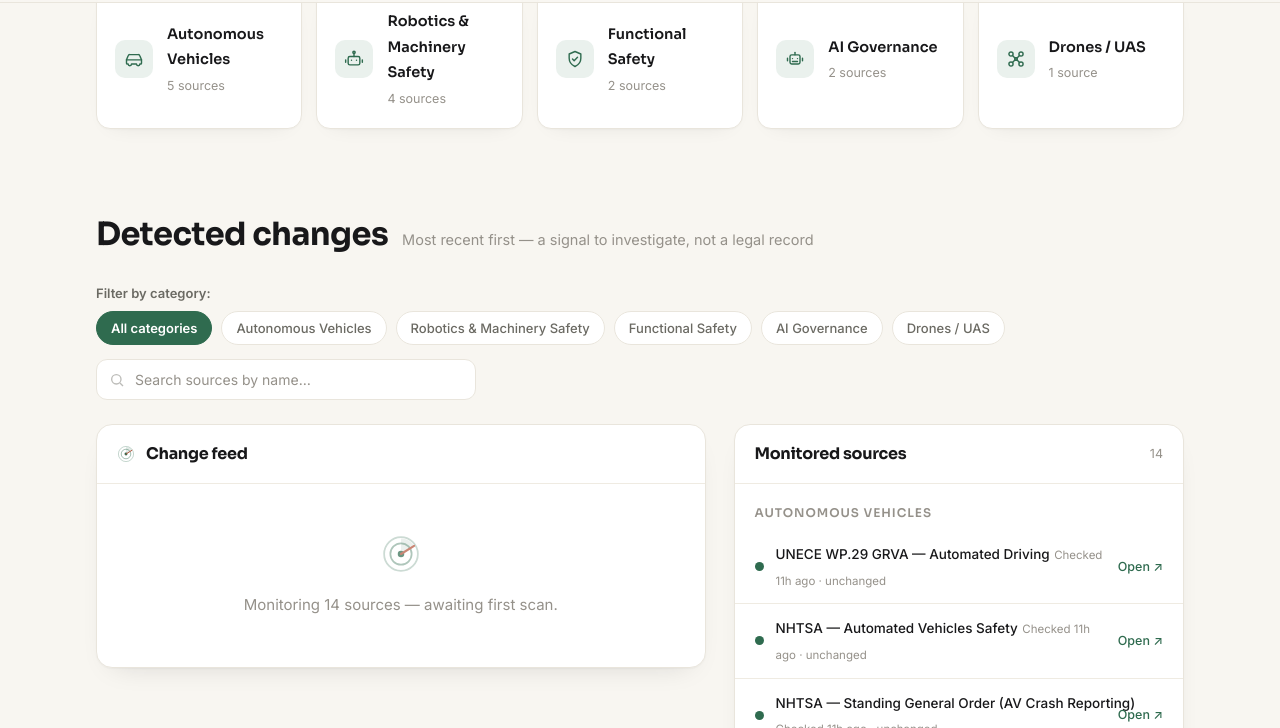
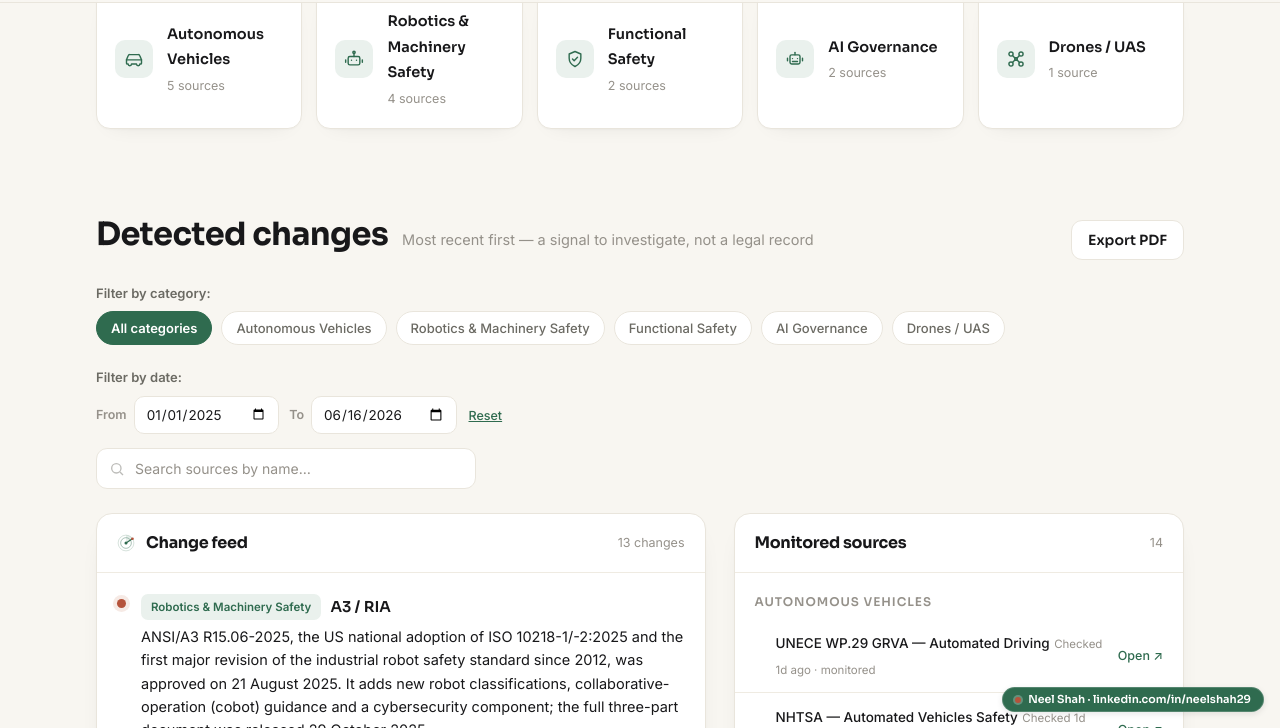
Before and after one commit to Pivot12/AV-Robotics-Standards-Radar, a website: page public/index.html in a window 1280 px wide. Both pictures are taken after a click on the button "All categories". Shown: the part 1011-1739 px from the top of the page. Drawn offline with Linux system fonts and the light colour scheme.

Commit message:
Add files via upload

```diff
--- a/public/data/changes.json
+++ b/public/data/changes.json
@@ -1,6 +1,6 @@
 {
   "meta": {
-    "lastRun": "2026-06-15T19:16:00.856Z",
+    "lastRun": "2026-06-15T00:00:00Z",
     "sourcesMonitored": 14
   },
   "sources": [
@@ -10,9 +10,8 @@
       "authority": "UNECE WP.29 GRVA",
       "region": "Autonomous Vehicles",
       "url": "https://unece.org/transport/vehicle-regulations-wp29/working-parties/grva",
-      "lastChecked": "2026-06-15T19:14:49.939Z",
-      "status": "unchanged",
-      "chars": 537,
+      "lastChecked": "2026-06-15T00:00:00Z",
+      "status": "monitored",
       "delta": 0
     },
     {
@@ -21,9 +20,8 @@
       "authority": "NHTSA",
       "region": "Autonomous Vehicles",
       "url": "https://www.nhtsa.gov/vehicle-safety/automated-vehicles-safety",
-      "lastChecked": "2026-06-15T19:14:57.088Z",
-      "status": "unchanged",
-      "chars": 10928,
+      "lastChecked": "2026-06-15T00:00:00Z",
+      "status": "monitored",
       "delta": 0
     },
     {
@@ -32,9 +30,8 @@
       "authority": "NHTSA",
       "region": "Autonomous Vehicles",
       "url": "https://www.nhtsa.gov/laws-regulations/standing-general-order-crash-reporting",
-      "lastChecked": "2026-06-15T19:14:58.736Z",
-      "status": "unchanged",
-      "chars": 18868,
+      "lastChecked": "2026-06-15T00:00:00Z",
+      "status": "monitored",
       "delta": 0
     },
     {
@@ -43,9 +40,8 @@
       "authority": "California DMV",
       "region": "Autonomous Vehicles",
       "url": "https://www.dmv.ca.gov/portal/vehicle-industry-services/autonomous-vehicles/",
-      "lastChecked": "2026-06-15T19:15:05.564Z",
-      "status": "unchanged",
-      "chars": 21830,
+      "lastChecked": "2026-06-15T00:00:00Z",
+      "status": "monitored",
       "delta": 0
     },
     {
@@ -54,9 +50,8 @@
       "authority": "California CPUC",
       "region": "Autonomous Vehicles",
       "url": "https://www.cpuc.ca.gov/regulatory-services/licensing/transportation-licensing-and-analysis-branch/autonomous-vehicle-programs",
-      "lastChecked": "2026-06-15T19:15:10.342Z",
-      "status": "unchanged",
-      "chars": 8414,
+      "lastChecked": "2026-06-15T00:00:00Z",
+      "status": "monitored",
       "delta": 0
     },
     {
@@ -65,9 +60,8 @@
       "authority": "ISO/TC 299",
       "region": "Robotics & Machinery Safety",
       "url": "https://www.iso.org/committee/5915511.html",
-      "lastChecked": "2026-06-15T19:15:16.040Z",
-      "status": "unchanged",
-      "chars": 512,
+      "lastChecked": "2026-06-15T00:00:00Z",
+      "status": "monitored",
       "delta": 0
     },
     {
@@ -76,9 +70,8 @@
       "authority": "A3 / RIA",
       "region": "Robotics & Machinery Safety",
       "url": "https://www.automate.org/robotics/standards",
-      "lastChecked": "2026-06-15T19:15:30.399Z",
-      "status": "unchanged",
-      "chars": 26338,
+      "lastChecked": "2026-06-15T00:00:00Z",
+      "status": "monitored",
       "delta": 0
     },
     {
@@ -87,9 +80,8 @@
       "authority": "OSHA",
       "region": "Robotics & Machinery Safety",
       "url": "https://www.osha.gov/robotics",
-      "lastChecked": "2026-06-15T19:15:35.645Z",
-      "status": "unchanged",
-      "chars": 17238,
+      "lastChecked": "2026-06-15T00:00:00Z",
+      "status": "monitored",
       "delta": 0
     },
     {
@@ -98,9 +90,8 @@
       "authority": "European Commission",
       "region": "Robotics & Machinery Safety",
       "url": "https://single-market-economy.ec.europa.eu/sectors/mechanical-engineering/machinery_en",
-      "lastChecked": "2026-06-15T19:15:38.904Z",
-      "status": "unchanged",
-      "chars": 9357,
+      "lastChecked": "2026-06-15T00:00:00Z",
+      "status": "monitored",
       "delta": 0
     },
     {
@@ -109,9 +100,8 @@
       "authority": "ISO/TC 22",
       "region": "Functional Safety",
       "url": "https://www.iso.org/committee/46706.html",
-      "lastChecked": "2026-06-15T19:15:42.803Z",
-      "status": "unchanged",
-      "chars": 510,
+      "lastChecked": "2026-06-15T00:00:00Z",
+      "status": "monitored",
       "delta": 0
     },
     {
@@ -120,9 +110,8 @@
       "authority": "IEC",
       "region": "Functional Safety",
       "url": "https://www.iec.ch/functionalsafety",
-      "lastChecked": "2026-06-15T19:15:49.882Z",
-      "status": "unchanged",
-      "chars": 124,
+      "lastChecked": "2026-06-15T00:00:00Z",
+      "status": "monitored",
       "delta": 0
     },
     {
@@ -131,9 +120,8 @@
       "authority": "European Commission",
       "region": "AI Governance",
       "url": "https://digital-strategy.ec.europa.eu/en/policies/regulatory-framework-ai",
-      "lastChecked": "2026-06-15T19:15:53.903Z",
-      "status": "unchanged",
-      "chars": 30603,
+      "lastChecked": "2026-06-15T00:00:00Z",
+      "status": "monitored",
       "delta": 0
     },
     {
@@ -142,9 +130,8 @@
       "authority": "NIST",
       "region": "AI Governance",
       "url": "https://www.nist.gov/itl/ai-risk-management-framework",
-      "lastChecked": "2026-06-15T19:15:55.480Z",
-      "status": "unchanged",
-      "chars": 6163,
+      "lastChecked": "2026-06-15T00:00:00Z",
+      "status": "monitored",
       "delta": 0
     },
     {
@@ -153,11 +140,102 @@
       "authority": "FAA",
       "region": "Drones / UAS",
       "url": "https://www.faa.gov/uas",
-      "lastChecked": "2026-06-15T19:15:57.221Z",
-      "status": "unchanged",
-      "chars": 19519,
+      "lastChecked": "2026-06-15T00:00:00Z",
+      "status": "monitored",
       "delta": 0
     }
   ],
-  "changes": []
+  "changes": [
+    {
+      "date": "2025-08-21",
+      "region": "Robotics & Machinery Safety",
+      "authority": "A3 / RIA",
+      "url": "https://www.automate.org/robotics/news/new-ansi-a3-r15-06-2025-american-national-standard-for-industrial-robot-safety-now-available-for-purchase",
+      "note": "ANSI/A3 R15.06-2025, the US national adoption of ISO 10218-1/-2:2025 and the first major revision of the industrial robot safety standard since 2012, was approved on 21 August 2025. It adds new robot classifications, collaborative-operation (cobot) guidance and a cybersecurity component; the full three-part document was released 29 October 2025."
+    },
+    {
+      "date": "2025-08-07",
+      "region": "Drones / UAS",
+      "authority": "FAA",
+      "url": "https://www.faa.gov/newsroom/BVLOS_NPRM_website_version.pdf",
+      "note": "FAA released its Notice of Proposed Rulemaking for Part 108, the first dedicated framework for routine Beyond Visual Line of Sight (BVLOS) drone operations. The 700+ page proposal would replace per-flight waivers with operational-area approvals and mandate detect-and-avoid, Remote ID and UTM integration; the comment period closed 6 October 2025."
+    },
+    {
+      "date": "2025-08-02",
+      "region": "AI Governance",
+      "authority": "European Commission",
+      "url": "https://digital-strategy.ec.europa.eu/en/policies/regulatory-framework-ai",
+      "note": "EU AI Act obligations for General-Purpose AI (GPAI) models began to apply on 2 August 2025, including transparency, technical-documentation and copyright duties for all GPAI providers plus additional systemic-risk obligations for the largest models. Core governance and enforcement provisions also entered into application."
+    },
+    {
+      "date": "2025-07-10",
+      "region": "AI Governance",
+      "authority": "European Commission",
+      "url": "https://digital-strategy.ec.europa.eu/en/policies/contents-code-gpai",
+      "note": "The European Commission's AI Office published the final General-Purpose AI Code of Practice on 10 July 2025. The voluntary code (Transparency, Copyright, and Safety & Security chapters) gives GPAI providers an operational route to demonstrate compliance with AI Act Articles 53 and 55 ahead of the 2 August 2025 obligations."
+    },
+    {
+      "date": "2025-06-24",
+      "region": "Autonomous Vehicles",
+      "authority": "UNECE WP.29 GRVA",
+      "url": "https://unece.org/transport/documents/2025/06/informal-documents/secretariat-draft-running-order-196th-session-wp29",
+      "note": "At its 196th session (24-27 June 2025), the UNECE World Forum WP.29 considered amendments to UN Regulation No. 171 on Driver Control Assistance Systems (DCAS, an SAE Level 2 framework) alongside dozens of other vehicle regulations. GRVA had developed a 01 series and a draft 02 series of amendments expanding DCAS provisions."
+    },
+    {
+      "date": "2025-06-13",
+      "region": "Autonomous Vehicles",
+      "authority": "NHTSA",
+      "url": "https://www.nhtsa.gov/document/part-555-letter-june-2025",
+      "note": "NHTSA announced the next step in its Automated Vehicle Framework on 13 June 2025, streamlining the Part 555 exemption process for commercial AV deployment and expanding the Automated Vehicle Exemption Program (AVEP) to include domestically produced vehicles, previously open only to imported AVs."
+    },
+    {
+      "date": "2025-05-19",
+      "region": "Autonomous Vehicles",
+      "authority": "California CPUC",
+      "url": "https://www.cpuc.ca.gov/-/media/cpuc-website/divisions/consumer-protection-and-enforcement-division/documents/tlab/av-programs/waymo-al-3-disposition-letter-20250519.pdf",
+      "note": "The California CPUC approved Waymo's updated passenger safety plan on 19 May 2025, authorizing expansion of its fared driverless ride-hailing service to additional Bay Area territory including San Jose and the Peninsula."
+    },
+    {
+      "date": "2025-04-25",
+      "region": "Autonomous Vehicles",
+      "authority": "California DMV",
+      "url": "https://www.dmv.ca.gov/portal/news-and-media/dmv-opens-15-day-public-comment-period-on-autonomous-heavy-and-light-duty-vehicles/",
+      "note": "On 25 April 2025 the California DMV issued a notice of proposed regulations revising AV testing and deployment rules, for the first time covering heavy-duty commercial autonomous vehicles (GVWR over 10,001 lbs) and adding staged mileage requirements (50,000 light-duty / 500,000 heavy-duty per phase) plus a structured safety case."
+    },
+    {
+      "date": "2025-04-24",
+      "region": "Autonomous Vehicles",
+      "authority": "NHTSA",
+      "url": "https://www.nhtsa.gov/sites/nhtsa.gov/files/2025-04/third-amended-SGO-2021-01_2025.pdf",
+      "note": "NHTSA issued the Third Amended Standing General Order on crash reporting for ADS and Level 2 ADAS on 24 April 2025 (effective 16 June 2025), reducing duplicative reporting between ADS-equipment makers and vehicle manufacturers and refining reportable-incident thresholds."
+    },
+    {
+      "date": "2025-02-28",
+      "region": "Robotics & Machinery Safety",
+      "authority": "ISO/TC 299",
+      "url": "https://www.iso.org/standard/73933.html",
+      "note": "ISO published the fully revised ISO 10218-1:2025 (industrial robots) and ISO 10218-2:2025 (robot applications and cells) in February 2025, the first overhaul since 2011. The revision incorporates collaborative-operation requirements, expands functional-safety guidance and adds cybersecurity requirements relevant to robot safety."
+    },
+    {
+      "date": "2025-02-02",
+      "region": "AI Governance",
+      "authority": "European Commission",
+      "url": "https://digital-strategy.ec.europa.eu/en/policies/regulatory-framework-ai",
+      "note": "The EU AI Act's first operative obligations took effect on 2 February 2025: bans on 'unacceptable risk' AI practices (e.g. social scoring and certain manipulative or biometric uses) became enforceable, and providers/deployers became obliged to ensure staff AI literacy."
+    },
+    {
+      "date": "2025-01-27",
+      "region": "Functional Safety",
+      "authority": "NHTSA",
+      "url": "https://www.federalregister.gov/documents/2025/01/27/2025-01832/federal-motor-vehicle-safety-standards-automatic-emergency-braking-systems-for-light-vehicles",
+      "note": "NHTSA delayed the effective date of the FMVSS No. 127 light-vehicle automatic-emergency-braking final rule (version published 26 November 2024) to 20 March 2025 and granted portions of industry petitions for reconsideration, following a 20 January 2025 presidential regulatory-review memorandum."
+    },
+    {
+      "date": "2025-01-15",
+      "region": "Autonomous Vehicles",
+      "authority": "NHTSA",
+      "url": "https://nhtsa.gov/press-releases/nhtsa-proposes-national-program-vehicles-automated-driving-systems",
+      "note": "In January 2025 NHTSA issued an NPRM proposing the ADS-equipped Vehicle Safety, Transparency, and Evaluation Program (AV STEP), a voluntary national program requiring participants to submit a safety case and consent to independent assessment and ongoing oversight of ADS operations."
+    }
+  ]
 }
--- a/public/index.html
+++ b/public/index.html
@@ -126,6 +126,20 @@
   /* ---- Filter bar ---- */
   .filterbar { display: flex; flex-direction: column; gap: 14px; margin-bottom: 24px; }
   .filter-label { font-size: 13px; font-weight: 600; color: var(--muted); margin-bottom: 8px; }
+  .filter-row { display: flex; flex-wrap: wrap; gap: 22px; align-items: flex-end; }
+  .filter-col { display: flex; flex-direction: column; }
+  .date-controls { display: flex; flex-wrap: wrap; align-items: center; gap: 10px; }
+  .date-field { display: flex; align-items: center; gap: 7px; }
+  .date-field span { font-size: 12.5px; font-weight: 600; color: var(--secondary-ink); }
+  .date-field input {
+    padding: 9px 11px; border-radius: 10px; border: 1px solid var(--line);
+    background: var(--card); color: var(--ink); font-family: "Inter"; font-size: 13.5px;
+  }
+  .date-field input:focus { outline: 2px solid var(--emerald); outline-offset: 1px; border-color: var(--emerald); }
+  .date-reset {
+    font-family: "Inter"; font-size: 12.5px; font-weight: 500; cursor: pointer;
+    background: none; border: none; color: var(--emerald); padding: 4px 2px; text-decoration: underline;
+  }
   .chips { display: flex; flex-wrap: wrap; gap: 9px; }
   .chip {
     font-family: "Inter"; font-size: 13px; font-weight: 500; cursor: pointer;
@@ -230,11 +244,51 @@
 
   .disclaimer { font-size: 12.5px; color: var(--secondary-ink); margin-top: 18px; max-width: 74ch; line-height: 1.55; }
 
+  /* ---- Persistent attribution badge ---- */
+  .attribution-badge {
+    position: fixed; right: 16px; bottom: 16px; z-index: 60;
+    display: inline-flex; align-items: center; gap: 7px;
+    font-family: "Sora", system-ui, sans-serif; font-size: 11px; font-weight: 600;
+    color: #FFFFFF; background: var(--emerald);
+    border: 1px solid rgba(255,255,255,0.18); border-radius: 999px;
+    padding: 6px 12px; text-decoration: none; line-height: 1;
+    box-shadow: 0 2px 6px rgba(24,24,26,0.10), 0 10px 24px -14px rgba(47,107,79,0.55);
+    transition: transform .1s ease, background .15s ease;
+  }
+  .attribution-badge:hover { background: #275a43; text-decoration: none; transform: translateY(-1px); }
+  .attribution-badge .badge-dot { width: 6px; height: 6px; border-radius: 50%; background: var(--terracotta); flex: none; box-shadow: 0 0 0 2px rgba(255,255,255,0.25); }
+  .foot .by { color: var(--muted); }
+  .foot .by a { color: var(--emerald); font-weight: 600; }
+
+  /* ---- Print-only header ---- */
+  .print-header { display: none; }
+
   @media (max-width: 480px) {
     .wrap { padding: 0 18px; }
     .hero { padding: 52px 0 30px; }
     .stat-row { gap: 26px; }
     .nav a.navlink { display: none; }
+    .attribution-badge { display: none; }
+    .filter-row { gap: 16px; }
+  }
+
+  /* ---- Print styles ---- */
+  @media print {
+    html, body { background: #FFFFFF !important; }
+    .bg-layer, header.site, .hero-cta, .attribution-badge,
+    .btn, .chip, .date-reset, .search-wrap, .card-form, #signup,
+    .nav, footer.site { display: none !important; }
+    section { padding: 12px 0 !important; }
+    .panel { box-shadow: none !important; border: 1px solid #ccc !important; }
+    .feed-item { break-inside: avoid; }
+    a[href]::after { content: ""; }
+    .print-header {
+      display: block; padding: 0 0 16px; margin-bottom: 16px;
+      border-bottom: 2px solid var(--emerald);
+    }
+    .print-header .ph-title { font-family: "Sora", sans-serif; font-size: 22px; font-weight: 800; color: var(--ink); margin: 0 0 4px; }
+    .print-header .ph-by { font-size: 13px; color: var(--emerald); font-weight: 600; margin: 0 0 6px; }
+    .print-header .ph-note { font-size: 11.5px; color: var(--muted); margin: 0; max-width: 78ch; }
   }
 </style>
 </head>
@@ -254,11 +308,12 @@
 <!-- Shared logo mark (refined radar / signal sweep, light bg) -->
 <svg width="0" height="0" style="position:absolute" aria-hidden="true">
   <symbol id="radarmark" viewBox="0 0 32 32">
-    <circle cx="16" cy="16" r="13.5" fill="none" stroke="#2F6B4F" stroke-width="1.4" opacity="0.35"/>
-    <circle cx="16" cy="16" r="8.5" fill="none" stroke="#2F6B4F" stroke-width="1.4" opacity="0.55"/>
-    <circle cx="16" cy="16" r="2.6" fill="#2F6B4F"/>
-    <path d="M16 16 L16 3.5 A12.5 12.5 0 0 1 26.5 9.5 Z" fill="#2F6B4F" opacity="0.14"/>
-    <line x1="16" y1="16" x2="26.5" y2="9.5" stroke="#B5533B" stroke-width="1.7" stroke-linecap="round"/>
+    <circle cx="16" cy="16" r="14" fill="none" stroke="#2F6B4F" stroke-width="1.6" opacity="0.22"/>
+    <circle cx="16" cy="16" r="9.5" fill="none" stroke="#2F6B4F" stroke-width="1.6" opacity="0.45"/>
+    <path d="M16 16 L16 2 A14 14 0 0 1 28.1 9 Z" fill="#2F6B4F" opacity="0.12"/>
+    <path d="M16 16 L27.5 8.4" fill="none" stroke="#2F6B4F" stroke-width="2" stroke-linecap="round"/>
+    <circle cx="27.5" cy="8.4" r="2.4" fill="#B5533B"/>
+    <circle cx="16" cy="16" r="2.7" fill="#2F6B4F"/>
   </symbol>
 </svg>
 
@@ -319,15 +374,33 @@
   <!-- FILTER + FEED + SOURCES -->
   <section id="feed">
     <div class="wrap">
+      <div class="print-header" aria-hidden="true">
+        <p class="ph-title">AV &amp; Robotics Standards Radar</p>
+        <p class="ph-by">Prepared by Neel Shah · linkedin.com/in/neelshah29</p>
+        <p class="ph-note">This is a monitoring feed. Each entry indicates that an official regulator or standards-body page was detected to have changed — always confirm the substance with the official source before acting.</p>
+      </div>
+
       <div class="sec-head">
         <h2>Detected changes</h2>
         <span class="sub">Most recent first — a signal to investigate, not a legal record</span>
+        <span class="nav-spacer" style="flex:1"></span>
+        <button type="button" class="btn btn-ghost" id="export-pdf">Export PDF</button>
       </div>
 
       <div class="filterbar">
-        <div>
-          <div class="filter-label">Filter by category:</div>
-          <div class="chips" id="region-chips"></div>
+        <div class="filter-row">
+          <div class="filter-col">
+            <div class="filter-label">Filter by category:</div>
+            <div class="chips" id="region-chips"></div>
+          </div>
+          <div class="filter-col">
+            <div class="filter-label">Filter by date:</div>
+            <div class="date-controls">
+              <label class="date-field"><span>From</span><input type="date" id="date-from" aria-label="From date" /></label>
+              <label class="date-field"><span>To</span><input type="date" id="date-to" aria-label="To date" /></label>
+              <button type="button" class="date-reset" id="date-reset">Reset</button>
+            </div>
+          </div>
         </div>
         <div class="search-wrap">
           <svg width="16" height="16" viewBox="0 0 24 24" fill="none" stroke="currentColor" stroke-width="2"><circle cx="11" cy="11" r="7"/><line x1="16.5" y1="16.5" x2="21" y2="21"/></svg>
@@ -377,7 +450,7 @@
           </form>
         </div>
 
-        <div class="card-form">
+        <div class="card-form" id="contact">
           <h3>Contact us</h3>
           <p class="sub">Questions, a source we should add, or feedback? Send a note.</p>
           <form id="contact-form" novalidate>
@@ -410,15 +483,21 @@
       AV &amp; Robotics Standards Radar
     </span>
     <span class="foot-spacer"></span>
+    <span class="by">Built by <a href="https://linkedin.com/in/neelshah29" target="_blank" rel="noopener noreferrer">Neel Shah</a></span>
     <span>© <span id="year"></span> AV &amp; Robotics Standards Radar</span>
     <a href="privacy.html">Privacy</a>
   </div>
 </footer>
 
+<a class="attribution-badge" href="https://linkedin.com/in/neelshah29" target="_blank" rel="noopener noreferrer" title="Neel Shah on LinkedIn">
+  <span class="badge-dot" aria-hidden="true"></span>
+  Neel Shah · linkedin.com/in/neelshah29
+</a>
+
 <script>
   /* ===== Shared contract (identical across all three apps) ===== */
   const APP_NAME = "AV & Robotics Standards Radar";
-  const WEBHOOK_URL = "REPLACE_WITH_APPS_SCRIPT_URL";
+  const WEBHOOK_URL = "https://script.google.com/macros/s/AKfycbwfn4lGwz_v3XsaAsAc8vtIejZ1tvF437Kk91cD4bF8Zu63Dvrpvxs51aAt4mOyrNQs/exec";
   const _t0 = Date.now();
   const _ctx = () => ({ app: APP_NAME, ts: new Date().toISOString(), tz: Intl.DateTimeFormat().resolvedOptions().timeZone, lang: navigator.language, ref: document.referrer });
   function _beacon(p){ if(!WEBHOOK_URL||WEBHOOK_URL.startsWith("REPLACE"))return; try{ const b=new Blob([JSON.stringify(p)],{type:"text/plain;charset=utf-8"}); navigator.sendBeacon ? navigator.sendBeacon(WEBHOOK_URL,b) : fetch(WEBHOOK_URL,{method:"POST",headers:{"Content-Type":"text/plain;charset=utf-8"},body:JSON.stringify(p),keepalive:true}); }catch(e){} }
@@ -455,6 +534,12 @@
   let DATA = { meta:{}, sources:[], changes:[] };
   let activeRegion = "All";
   let searchTerm = "";
+
+  /* ---- Date range filter ---- */
+  const DATE_FROM_DEFAULT = "2025-01-01";
+  const todayISO = () => new Date().toISOString().slice(0,10);
+  let dateFrom = DATE_FROM_DEFAULT;
+  let dateTo = todayISO();
 
   const esc = (s) => String(s == null ? "" : s).replace(/[&<>"']/g, m => ({ "&":"&amp;","<":"&lt;",">":"&gt;",'"':"&quot;","'":"&#39;" }[m]));
 
@@ -513,13 +598,16 @@
     const countEl = document.getElementById("feed-count");
     let items = (DATA.changes || []).slice();
     if (activeRegion !== "All") items = items.filter(c => c.region === activeRegion);
+    // Date range filter (entry date compared as YYYY-MM-DD strings)
+    if (dateFrom) items = items.filter(c => (c.date || "").slice(0,10) >= dateFrom);
+    if (dateTo) items = items.filter(c => (c.date || "").slice(0,10) <= dateTo);
 
     countEl.textContent = items.length ? `${items.length} change${items.length===1?"":"s"}` : "";
 
     if (!items.length) {
       const n = (DATA.sources || []).length;
       const msg = (DATA.changes || []).length
-        ? `No changes detected for ${esc(activeRegion)} yet.`
+        ? `No changes match your filters.`
         : `Monitoring ${n} source${n===1?"":"s"} — awaiting first scan.`;
       el.innerHTML = `<div class="empty">
         <svg width="40" height="40"><use href="#radarmark"/></svg>
@@ -609,6 +697,22 @@
     renderSources();
   });
 
+  /* ---- Date range controls ---- */
+  const dateFromEl = document.getElementById("date-from");
+  const dateToEl = document.getElementById("date-to");
+  dateFromEl.value = dateFrom;
+  dateToEl.value = dateTo;
+  dateFromEl.addEventListener("change", () => { dateFrom = dateFromEl.value; renderFeed(); });
+  dateToEl.addEventListener("change", () => { dateTo = dateToEl.value; renderFeed(); });
+  document.getElementById("date-reset").addEventListener("click", () => {
+    dateFrom = DATE_FROM_DEFAULT; dateTo = todayISO();
+    dateFromEl.value = dateFrom; dateToEl.value = dateTo;
+    renderFeed();
+  });
+
+  /* ---- Export PDF (prints current filtered feed) ---- */
+  document.getElementById("export-pdf").addEventListener("click", () => { window.print(); });
+
   /* ---- Forms ---- */
   document.getElementById("signup-form").addEventListener("submit", (e) => {
     e.preventDefault();
```
Also changed, not shown: public/privacy.html (+7 -5 lines).
